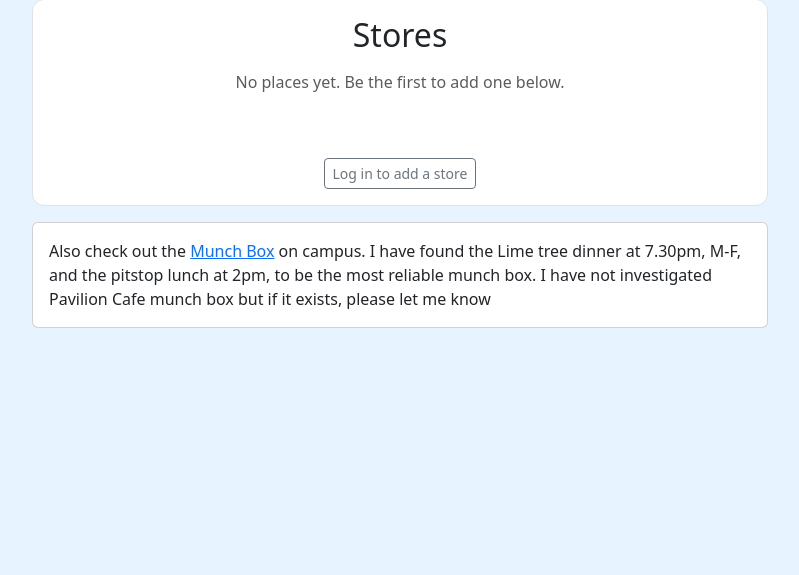
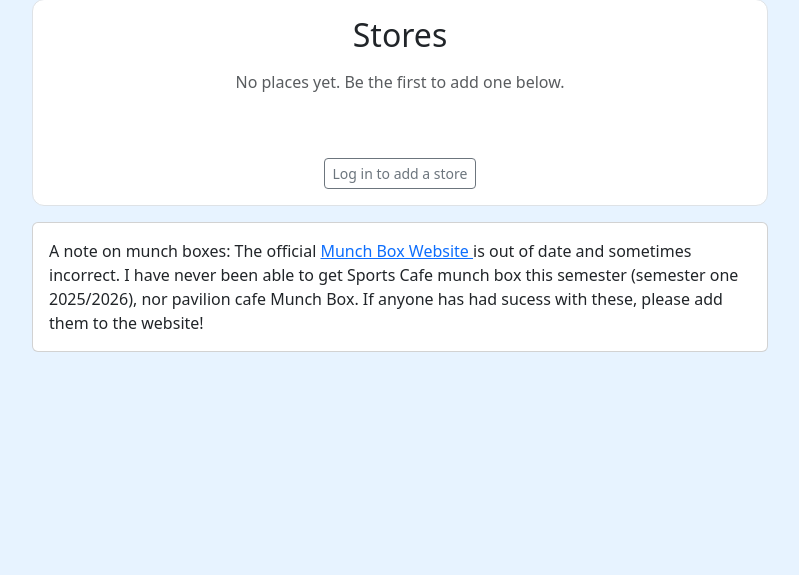
Before and after one commit to horatioh13/reduced_food_web_app, a Flask app: page / in a window 1280 px wide. Shown: the part 107-682 px from the top of the page, without its empty margins (240-1039 px from the left). Run offline with Flask 3, Linux system fonts and the light colour scheme; some libraries are stand-ins or nearby versions.

Commit message:
munch box message change

```diff
--- a/templates/index.html
+++ b/templates/index.html
@@ -166,10 +166,12 @@
     </div> <!-- end .main-card -->
     <div class="card mt-3">
       <div class="card-body py-3">
-        <p class="mb-0">
-          Also check out the
-          <a href="https://www.bath.ac.uk/campaigns/leave-no-trace/" target="_blank" rel="noopener">Munch Box</a>
-          on campus. I have found the Lime tree dinner at 7.30pm, M-F, and the pitstop lunch at 2pm, to be the most reliable munch box. I have not investigated Pavilion Cafe munch box but if it exists, please let me know
+       <p class="mb-0">
+        A note on munch boxes: The official
+        <a href="https://www.bath.ac.uk/campaigns/leave-no-trace/" target="_blank" rel="noopener">
+         Munch Box Website
+        </a>
+        is out of date and sometimes incorrect. I have never been able to get Sports Cafe munch box this semester (semester one 2025/2026), nor pavilion cafe Munch Box. If anyone has had sucess with these, please add them to the website!
         </p>
       </div>
     </div>
```
